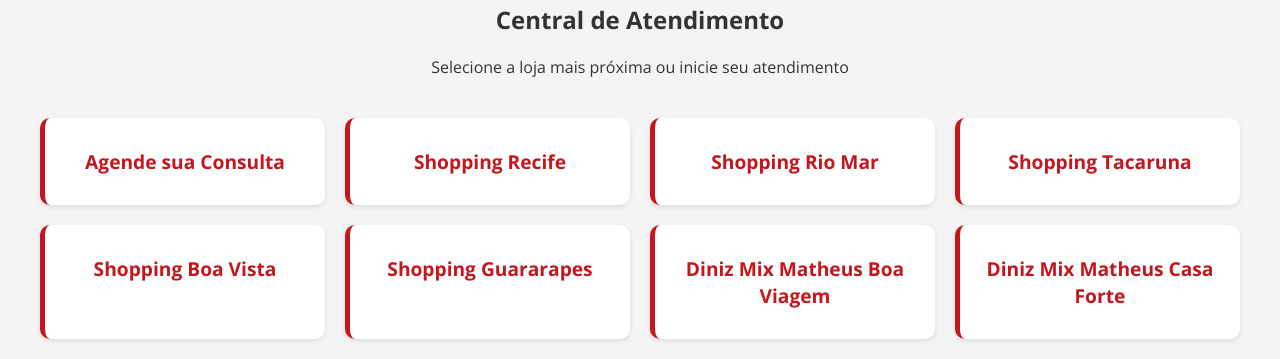
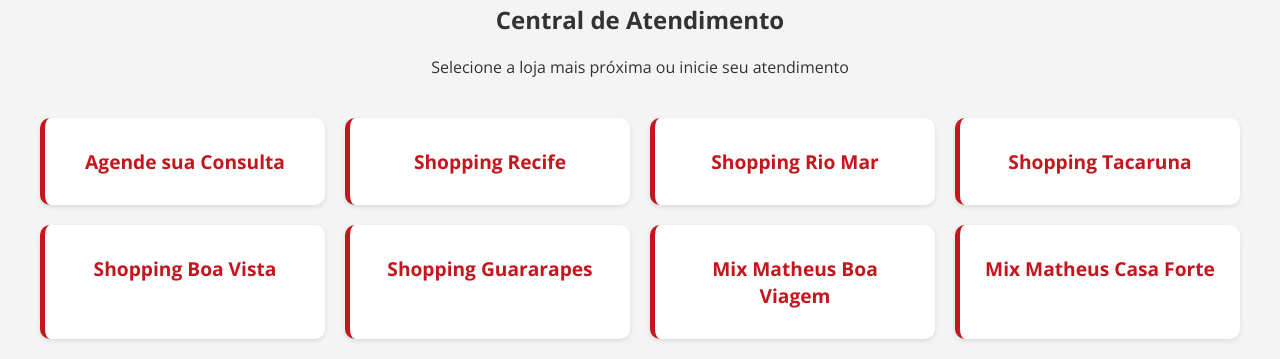
Before and after one commit to peuone/dinizrecife, a plain HTML site: page index.html in a window 1280 px wide. Shown: the part 192-551 px from the top of the page. Drawn offline with nearby package versions, Linux system fonts and the light colour scheme.

Commit message:
Update index.html

```diff
--- a/index.html
+++ b/index.html
@@ -283,11 +283,11 @@
                 </a>
 
                 <a href="https://wa.me/558185860948" class="option-card" target="_blank">
-                    <h4>Diniz Mix Matheus Boa Viagem</h4>
+                    <h4>Mix Matheus Boa Viagem</h4>
                 </a>
 
                 <a href="https://wa.me/558187270002" class="option-card" target="_blank">
-                    <h4>Diniz Mix Matheus Casa Forte</h4>
+                    <h4>Mix Matheus Casa Forte</h4>
                 </a>
 
             </div>
@@ -408,8 +408,8 @@
             { nome: 'Shopping Tacaruna', whatsapp: '8181422344', img: 'pictures/tacaruna.png' },
             { nome: 'Shopping Boa Vista', whatsapp: '8183020002', img: 'pictures/boa-vista.png' },
             { nome: 'Shopping Guararapes', whatsapp: '8198764205', img: 'pictures/guararapes.png' },
-            { nome: 'Diniz Mix Matheus Boa Viagem', whatsapp: '8185860948', img: 'pictures/matheus-bv.png' },
-            { nome: 'Diniz Mix Matheus Casa Forte', whatsapp: '8187270002', img: 'pictures/matheus-cf.png' }
+            { nome: 'Mix Matheus Boa Viagem', whatsapp: '8185860948', img: 'pictures/matheus-bv.png' },
+            { nome: 'Mix Matheus Casa Forte', whatsapp: '8187270002', img: 'pictures/matheus-cf.png' }
         ];
 
         let currentSelection = {
```
